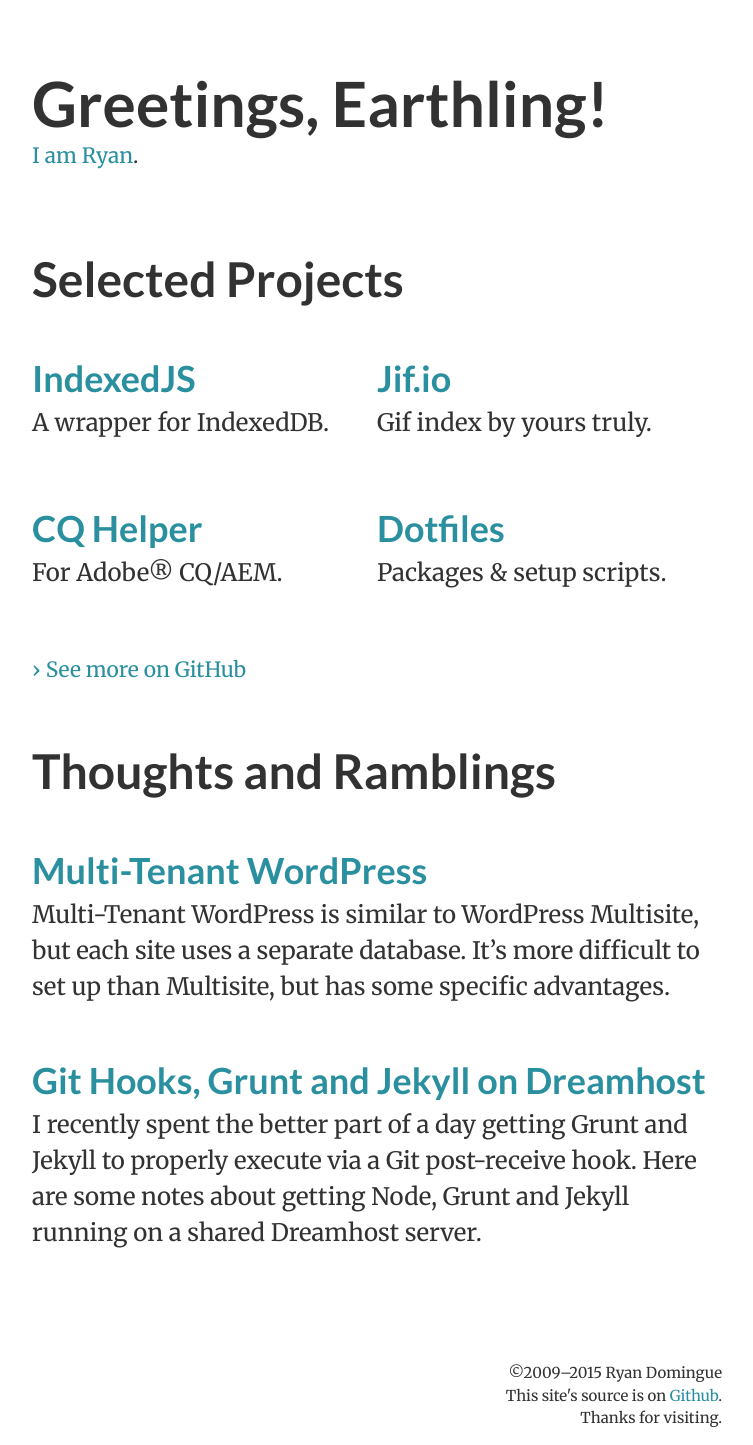
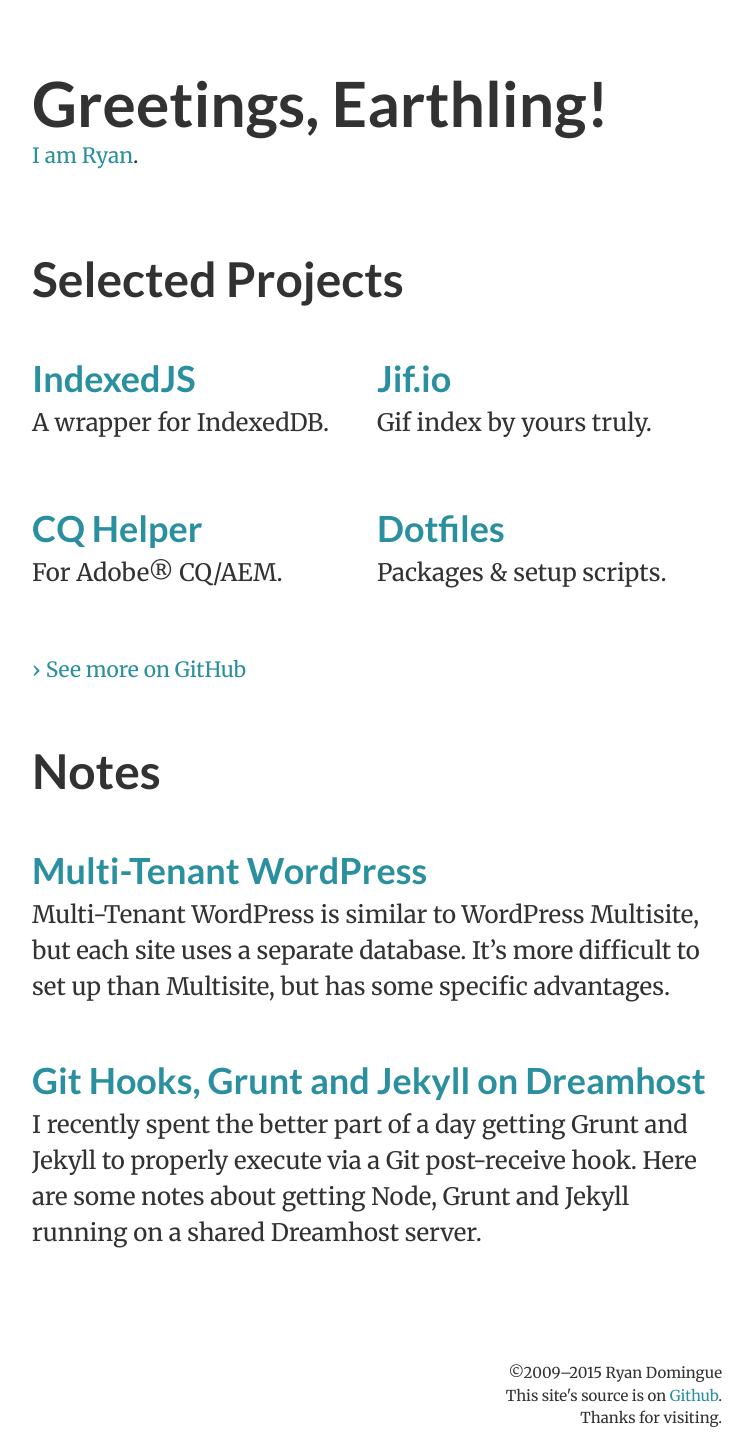
Before and after one commit to goodguyry/ryandomingue.com, a Jekyll site: the page built from index.html, in a window 1280 px wide. Shown: the whole page, without its empty margins (263-1016 px from the left). Built offline with Jekyll 4.4.1, drawn with Linux system fonts in a browser that asks for light colours.

Commit message:
Changed blog name and path to 'notes'

```diff
--- a/_config.yaml
+++ b/_config.yaml
@@ -1,7 +1,7 @@
 # Site settings
 title: 'Ryan Domingue is a web designer and developer living in Seattle, Washington'
 description: 'Ryan Domingue works with HTML, CSS and JavaScript, and spends his time learning and creating. Ryan loves coffee and cannot be trusted around cookies.'
-permalink: /thoughts-and-ramblings/:title.html
+permalink: /notes/:title.html
 
 # Development/Serve
 host: ryandomingue.dev # local vhost
@@ -26,8 +26,8 @@ kramdown:
   smart_quotes:  lsquo,rsquo,ldquo,rdquo
 
 # Misc constants
-blogroll: /thoughts-and-ramblings/
-heading_blog: Thoughts and Ramblings
+blogroll: /notes/
+heading_blog: Notes
 heading_projects: Selected Projects
 
 twitter_username: goodguyry
--- a/_layouts/front.html
+++ b/_layouts/front.html
@@ -39,7 +39,7 @@
         </ul>
 
         {% if site.posts.size > 4 %}
-        <a class="more" href="{{ site.blogroll }}">View the post archive</a>
+        <a class="more" href="{{ site.blogroll }}">View the notes archive</a>
         {% endif %}
 
       </article>
```
